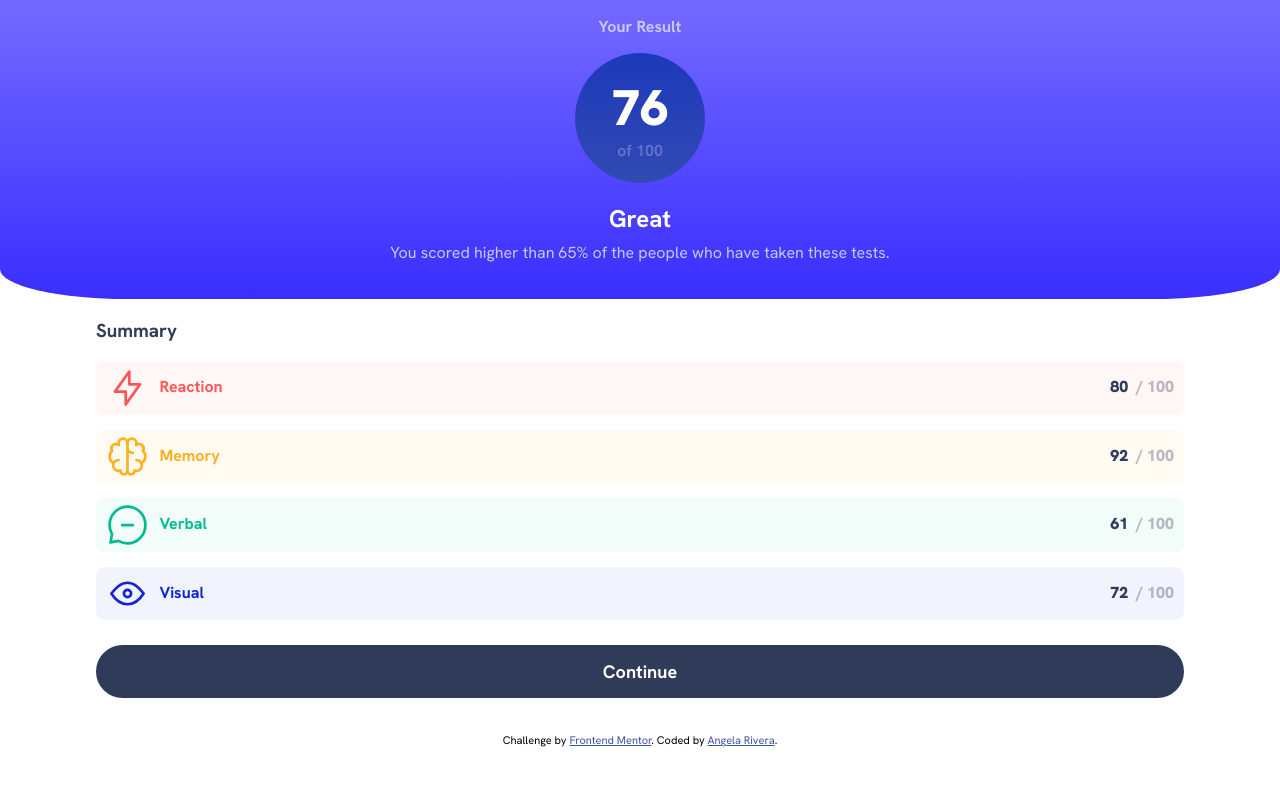
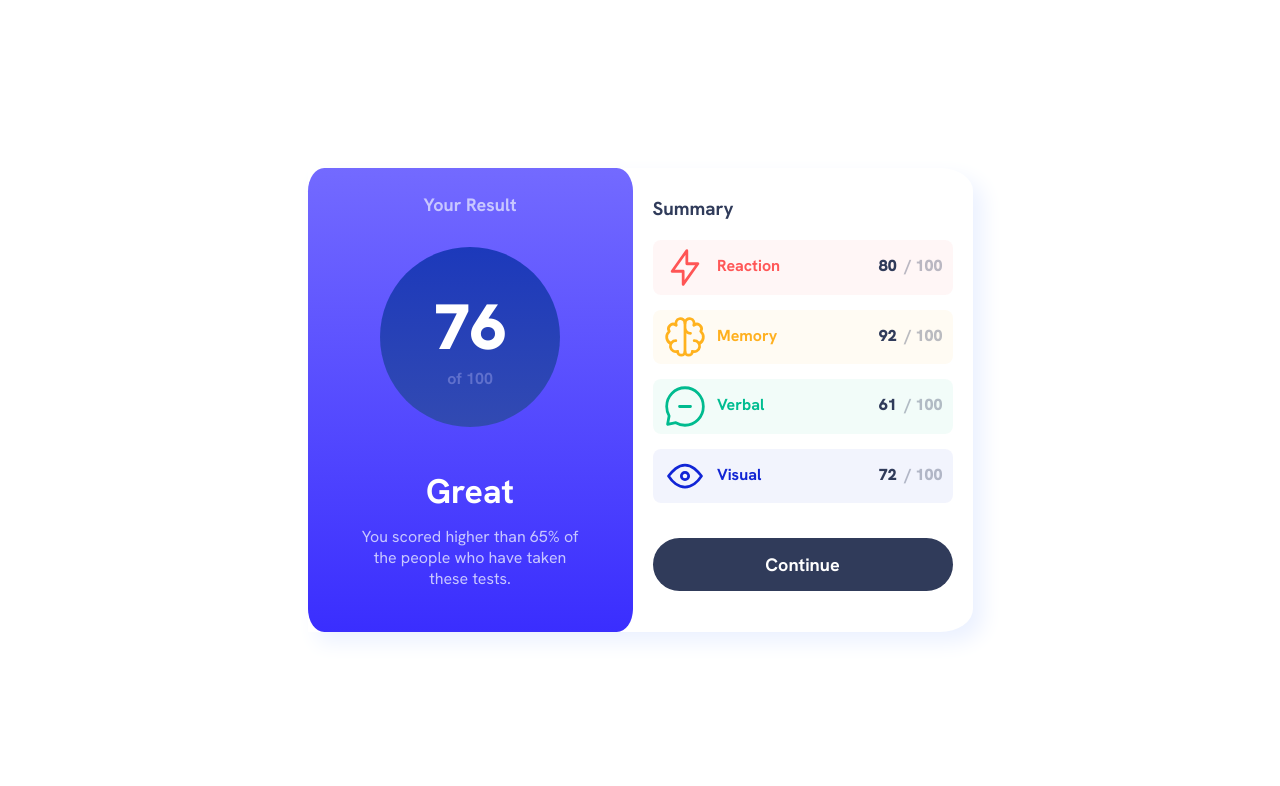
Before and after one commit to ang-riv/results-summary-component, a plain HTML site: page index.html in a window 1280 px wide. Drawn offline with Linux system fonts and the light colour scheme.

Commit message:
Added desktop styles changed flex-flow, font-sizes, and spacing

```diff
--- a/css/main.css
+++ b/css/main.css
@@ -38,12 +38,24 @@ h2 {
   color: var(--white);
 }
 
+main {
+  display: flex;
+  width: 100vw;
+  height: 100vh;
+  justify-content: center;
+  align-items: center;
+}
+
 /** Summary Card Section Styles**/
 .summary-card {
   margin: 0;
   padding: 0;
   display: flex;
   flex-flow: column nowrap;
+  /*
+  max-width: 500px;
+  max-height: 900px;
+  */
 }
 
 /** Result Section Styles**/
@@ -217,3 +229,59 @@ button {
 .attribution a {
   color: hsl(228, 45%, 44%);
 }
+
+/** Media Queries **/
+@media all and (min-width: 767px) {
+  /** Summary Card Styles**/
+  .summary-card {
+    display: flex;
+    flex-flow: row nowrap;
+    min-width: 600px;
+    border-radius: 0 5% 5% 0;
+    box-shadow: 10px 10px 21px 0px var(--pale-blue);
+  }
+
+  /** Result Section Styles**/
+  .result {
+    max-width: 325px;
+    border-radius: 5% 5% 5% 5%;
+    justify-content: space-around;
+  }
+
+  .result h2 {
+    font-size: 2.125em;
+  }
+
+  .title {
+    font-size: 1.125em;
+  }
+
+  .number-result {
+    width: 150px;
+    height: 150px;
+  }
+
+  .number-result h1 {
+    font-size: 4em;
+  }
+
+  .description {
+    margin-top: 0;
+  }
+
+  /** Summary Breakdown Styles **/
+  .summary-breakdown {
+    padding: 10px 20px;
+    min-width: 300px;
+    max-width: 300px;
+  }
+
+  .content-wrapper {
+    min-width: 300px;
+    max-width: 300px;
+  }
+
+  button {
+    margin-top: 20px;
+  }
+}
```
Also changed, not shown: index.html (+2 -1 lines).
